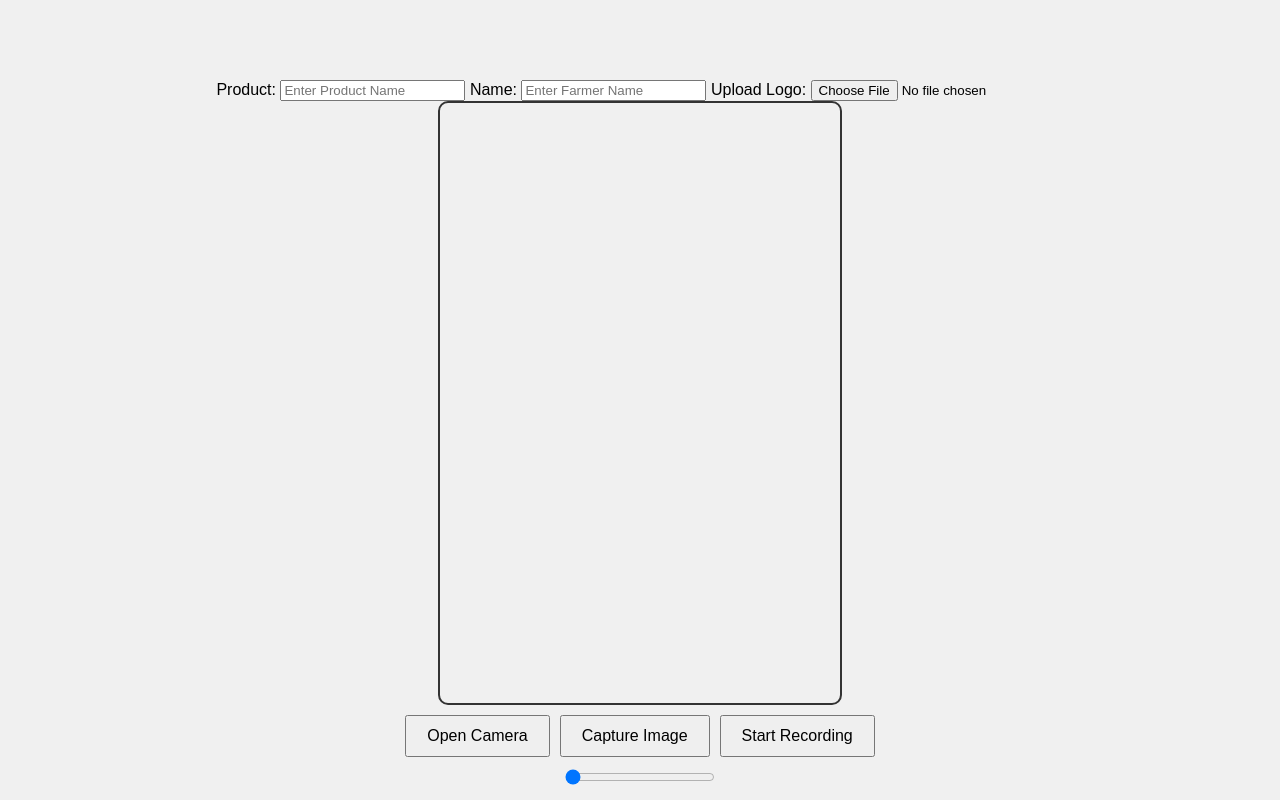
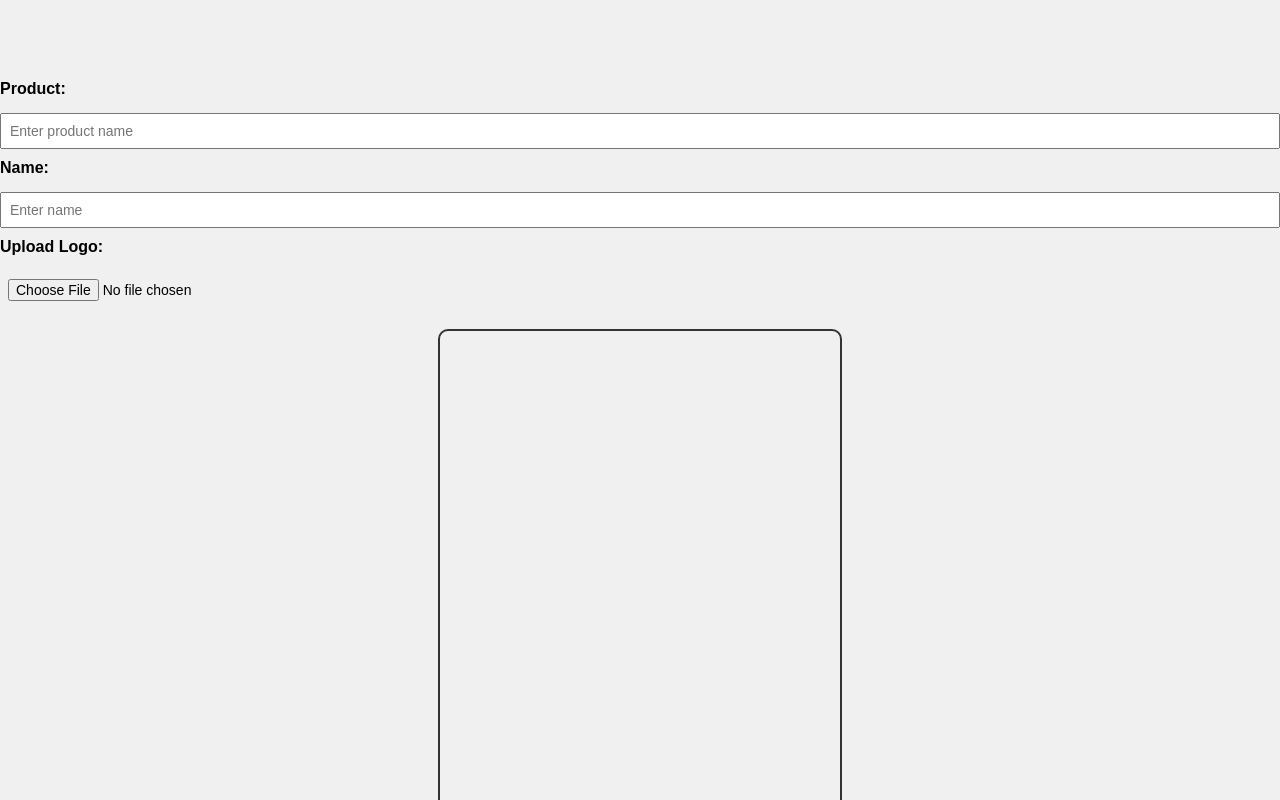
Before and after one commit to BGSAdmin/gps-timestamp-camera, a plain HTML site: page index.html in a window 1280 px wide. Shown: the top 800 px of the page. Drawn offline with Linux system fonts and the light colour scheme.

Commit message:
Update index.html

```diff
--- a/index.html
+++ b/index.html
@@ -32,7 +32,7 @@
 
         #container {
     width: 400px; /* Fixed width for portrait rectangle */
-    height: 600px; /* Fixed height for portrait rectangle */
+    height: 500px; /* Fixed height for portrait rectangle */
     overflow: hidden;
     border: 2px solid #333;
     border-radius: 10px;
@@ -59,6 +59,27 @@
             margin-top: 10px;
             gap: 10px;
         }
+        #input-container {
+    display: flex;
+    flex-direction: column;
+    gap: 10px; /* Add space between each item */
+    margin-bottom: 20px; /* Add space below the container */
+    width: 100%; /* Adjust width as needed */
+}
+
+#input-container label {
+    font-weight: bold;
+    margin-bottom: 5px;
+}
+
+#input-container input[type="text"],
+#input-container input[type="file"] {
+    padding: 8px;
+    font-size: 14px;
+    width: 100%;
+    box-sizing: border-box; /* Ensures padding doesn’t affect width */
+}
+
 
         button {
             padding: 10px 20px;
@@ -79,11 +100,17 @@
     </style>
 </head>
 <body>
-    <div class="info">
-    <label>Product: <input type="text" id="product-name" placeholder="Enter Product Name"></label>
-    <label>Name: <input type="text" id="farmer-name" placeholder="Enter Farmer Name"></label>
-    <label>Upload Logo: <input type="file" id="logo-upload" accept="image/*"></label>
+   <div id="input-container">
+    <label for="product-name">Product:</label>
+    <input type="text" id="product-name" placeholder="Enter product name">
+
+    <label for="farmer-name">Name:</label>
+    <input type="text" id="farmer-name" placeholder="Enter name">
+
+    <label for="logo-upload">Upload Logo:</label>
+    <input type="file" id="logo-upload" accept="image/*">
 </div>
+
 
 
    <div id="container" style="position: relative; width: 400px; height: 600px;">
```
